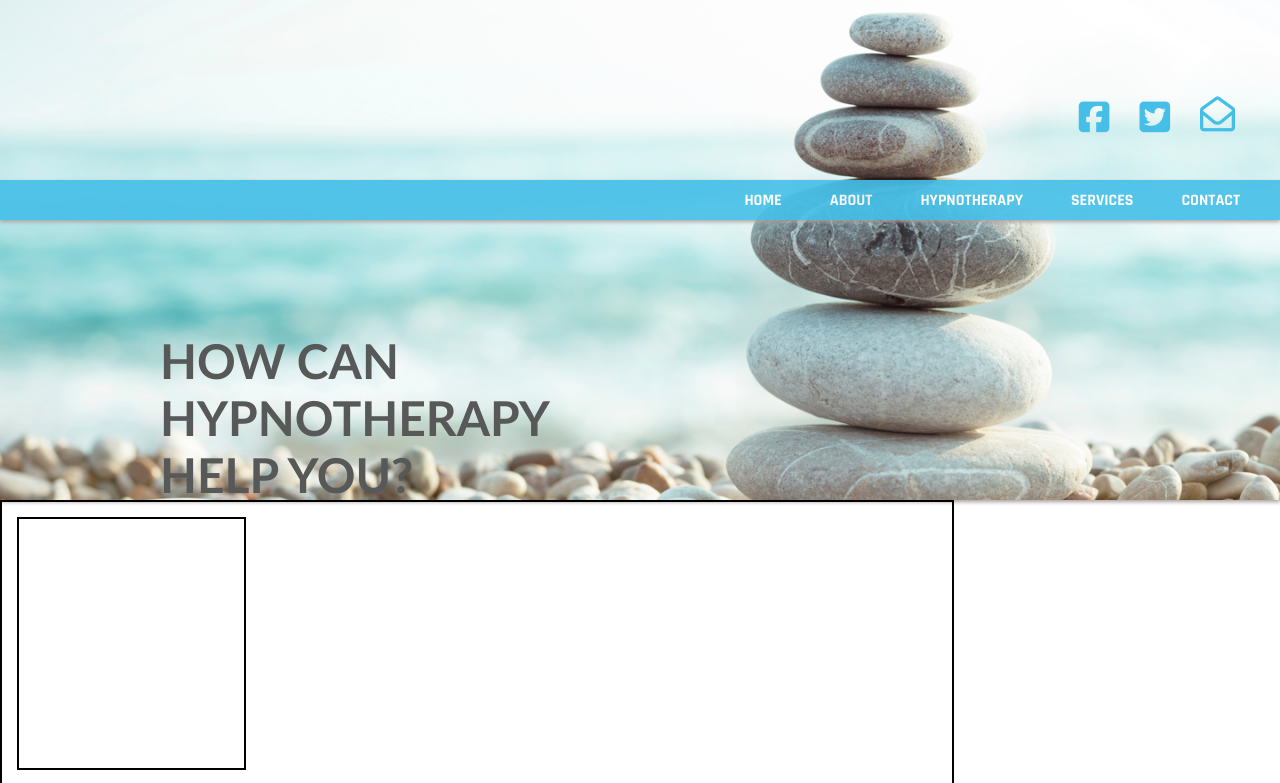
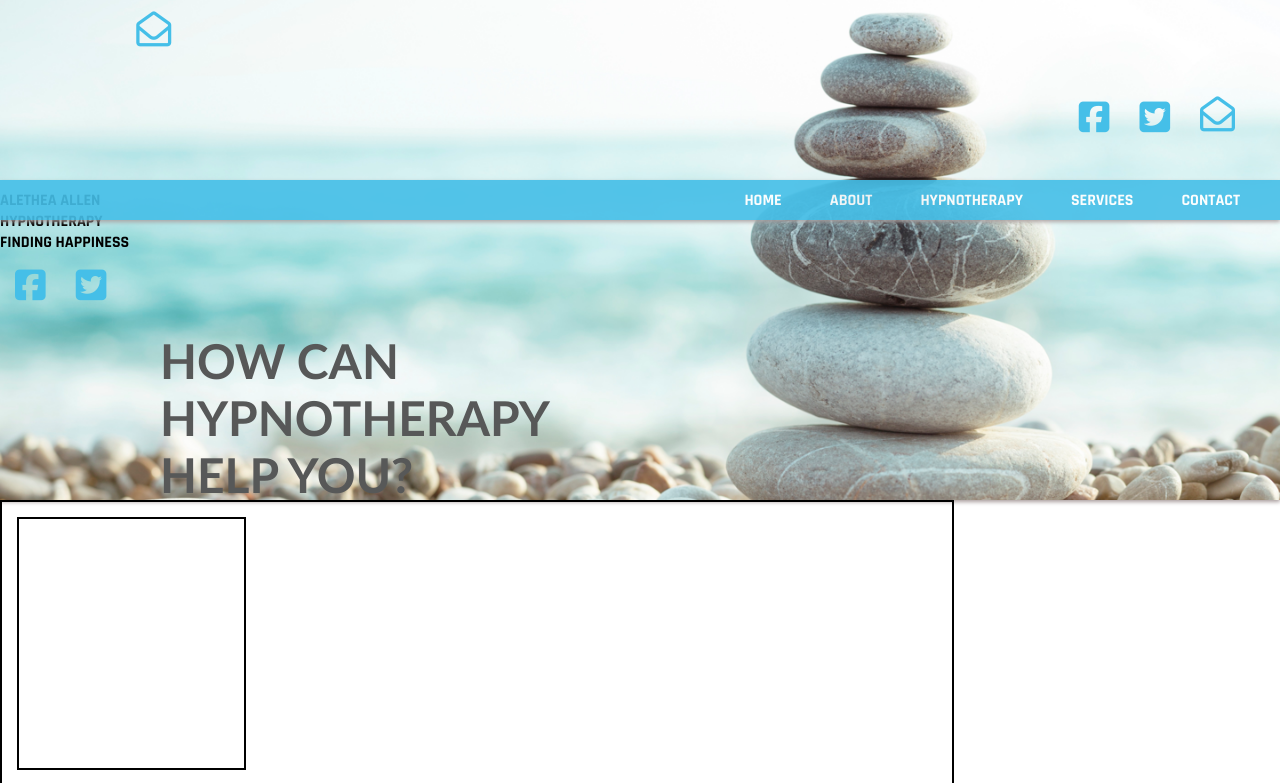
Before and after one commit to leeallen737/hypnotherapywebsite, a React (Create React App) app in the folder aletheaallen/: page / in a window 1280 px wide. Shown: the top 783 px of the page. Built offline with nearby package versions, Linux system fonts and the light colour scheme.

Commit message:
updated navbar.js

```diff
--- a/aletheaallen/src/components/NavBar/NavBar.js
+++ b/aletheaallen/src/components/NavBar/NavBar.js
@@ -7,9 +7,9 @@ const NavBar = props => (
   <header className="header">
     <span className="logo_social_icons">
     <div className="logo">
-      <a href="/"></a>
+      <a href=""></a>
     </div>
-    <div className="social_media"><a href=""><i class="fab fa-facebook-square"></i></a><a href="/"><i class="fab fa-twitter-square"></i></a><a href="mailto:alethea@aletheaallen.co.uk"><i class="far fa-envelope-open"></i></a></div>
+    <div className="social_media"><a href="/"><i class="fab fa-facebook-square"></i></a><a href="/"><i class="fab fa-twitter-square"></i></a><a href="mailto:alethea@aletheaallen.co.uk"><i class="far fa-envelope-open"></i></a></div>
     </span>
     <nav className="navbar">
       <div>
@@ -17,9 +17,11 @@ const NavBar = props => (
       </div>
       <div>
         <ul className="toolbar_navigation_items">
+          <div className="active_link">
           <li>
             <Link to="/" href="/">HOME</Link>
           </li>
+          </div>
           <li>
             <Link to="/about" href="/About">ABOUT</Link>
           </li>
@@ -35,8 +37,11 @@ const NavBar = props => (
         </ul>
       </div>
     </nav>
-    <div>
-      <h1 className="my-heading"></h1>
+    <div className="social_and_logo">
+      <div className="logo_name">ALETHEA ALLEN</div>
+      <div className="logo_job_title">HYPNOTHERAPY</div>
+      <div className="logo_slogan">FINDING HAPPINESS</div>
+    <div><a href="/"><i class="fab fa-facebook-square"></i></a><a href="/"><i class="fab fa-twitter-square"></i></a><a href="mailto:alethea@aletheaallen.co.uk"><i class="far fa-envelope-open"></i></a></div>
     </div>
   </header>
 );
```
